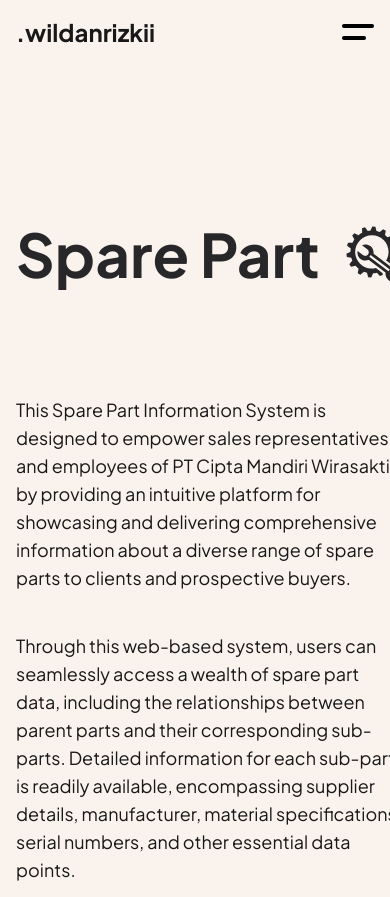
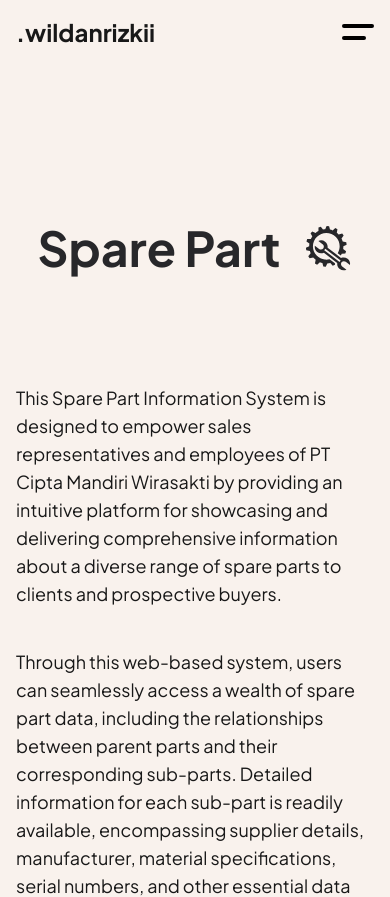
Before and after one commit to wildanrizkii/profile-portfolio, a Next.js app: page /projects/sparepart in a window 390 px wide. Shown: the top 897 px of the page. Built offline with nearby package versions, Linux system fonts and the light colour scheme.

Commit message:
Fix padding

```diff
--- a/src/components/Projects/Sparepart/index.jsx
+++ b/src/components/Projects/Sparepart/index.jsx
@@ -101,18 +101,18 @@ const Sparepart = () => {
 
           {/* Hero Section */}
           <motion.section
-            className="relative grid gap-16 px-4 md:px-12 pt-40 sm:pt-56"
+            className="relative grid gap-16 px-4 md:px-12 pt-40 sm:pt-56 max-w-6xl mx-auto overflow-hidden"
             initial="hidden"
             animate="visible"
             viewport={{ once: false, amount: 0.1 }}
             variants={staggerChildren}
           >
             <motion.div
-              className="w-full max-w-5xl mx-auto grid gap-8 text-left"
+              className="w-full max-w-5xl mx-auto grid gap-2 sm:gap-8 text-left sm:text-left"
               variants={fadeInUp}
             >
               <motion.div
-                className="flex gap-6 justify-center text-5xl sm:text-6xl md:text-8xl lg:text-9xl text-nowrap font-black text-zinc-800 transition-all"
+                className="flex gap-6 justify-center text-4xl sm:text-5xl md:text-8xl lg:text-9xl text-nowrap font-black text-zinc-800 transition-all"
                 variants={fadeInUp}
                 whileHover="hovered"
               >
@@ -171,7 +171,7 @@ const Sparepart = () => {
               </motion.h1>
 
               <motion.h1
-                className="text-lg sm:text-lg md:text-2xl font-normal text-dark-gray pt-10 sm:pt-2"
+                className="text-lg sm:text-lg md:text-2xl font-normal text-dark-gray pt-4 sm:pt-2"
                 variants={fadeInUp}
               >
                 With its user-friendly interface and efficient search
@@ -181,7 +181,7 @@ const Sparepart = () => {
               </motion.h1>
 
               <motion.h1
-                className="text-lg sm:text-lg md:text-2xl font-normal text-dark-gray pt-10 sm:pt-2"
+                className="text-lg sm:text-lg md:text-2xl font-normal text-dark-gray pt-4 sm:pt-2"
                 variants={fadeInUp}
               >
                 Furthermore, the system incorporates a robust reporting feature,
```
